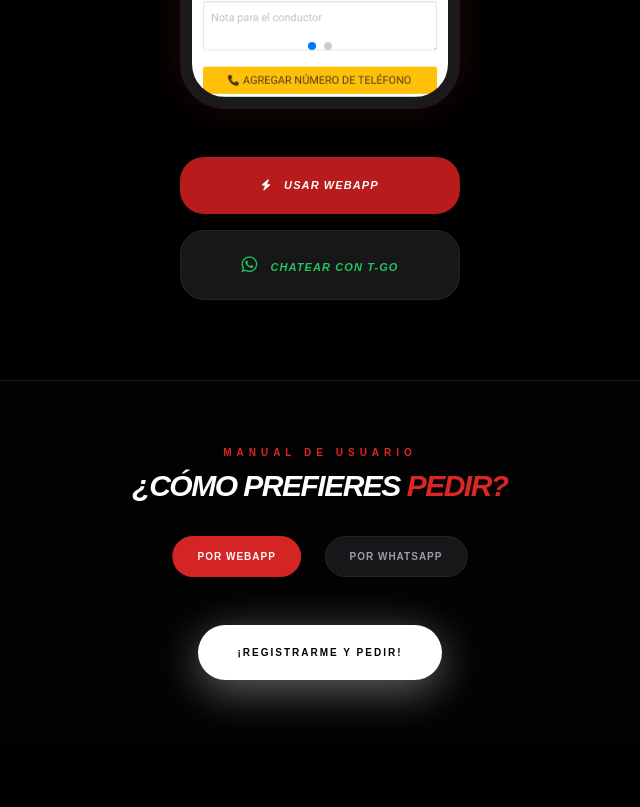
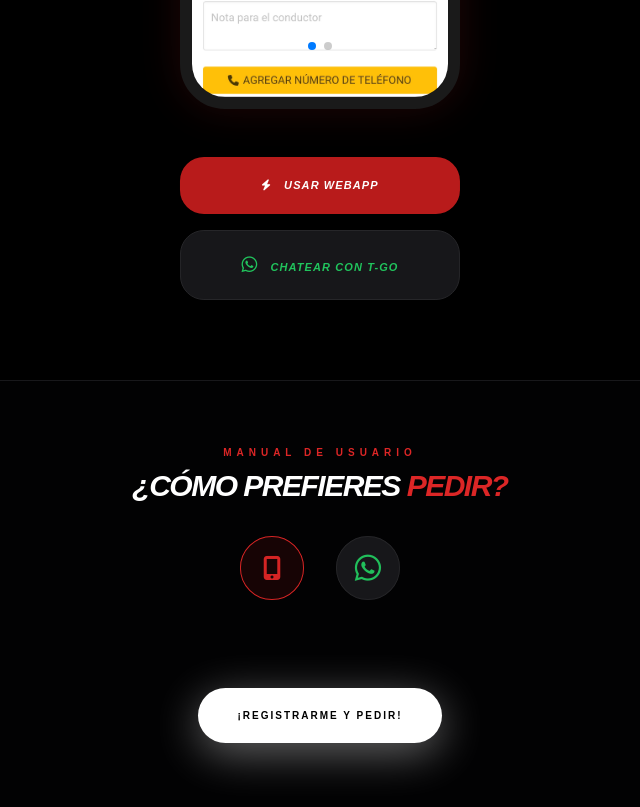
Before and after one commit to fasttravel-hue/fast-travel-v2, a plain HTML site: page index.html in a window 1280 px wide. Shown: the part 1415-2222 px from the top of the page, without its empty margins (320-960 px from the left). Before the commit the page ends 2159 px from the top, so only its background shows below. Drawn offline with nearby package versions, Linux system fonts and the light colour scheme.

Commit message:
Update index.html

```diff
--- a/index.html
+++ b/index.html
@@ -123,6 +123,22 @@
     0% { box-shadow: 0 10px 20px rgba(255,255,255,0.1); }
     50% { box-shadow: 0 10px 45px rgba(255,255,255,0.4); } /* Aquí es cuando brilla más */
     100% { box-shadow: 0 10px 20px rgba(255,255,255,0.1); }
+}
+/* Efecto de latido suave para los iconos */
+.btn-icon-vip {
+    animation: latidoVip 3s infinite ease-in-out;
+}
+
+@keyframes latidoVip {
+    0% { transform: scale(1); }
+    50% { transform: scale(1.1); } /* Se agranda un 10% */
+    100% { transform: scale(1); }
+}
+
+/* Cambio de color cuando están activos (opcional pero recomendado) */
+#btn-m-webapp:active, #btn-m-whatsapp:active {
+    transform: scale(0.9);
+    filter: brightness(1.2);
 }
 
     </style>
@@ -263,9 +279,16 @@
                     </h2>
 
                     <div class="flex justify-center gap-4 mb-10">
-                        <button onclick="switchManual('webapp')" id="btn-m-webapp" class="px-6 py-3 rounded-full border border-red-600 bg-red-600 text-white font-black text-[10px] uppercase tracking-widest transition-all">Por WebApp</button>
-                        <button onclick="switchManual('whatsapp')" id="btn-m-whatsapp" class="px-6 py-3 rounded-full border border-zinc-800 bg-zinc-900 text-gray-400 font-black text-[10px] uppercase tracking-widest transition-all">Por WhatsApp</button>
-                    </div>
+                        <div class="flex justify-center gap-8 mb-10">
+    <button onclick="switchManual('webapp')" id="btn-m-webapp" class="btn-icon-vip flex items-center justify-center w-16 h-16 rounded-full border border-red-600 bg-red-600/10 text-red-600 transition-all">
+        <i class="fa-solid fa-mobile-screen-button text-2xl"></i>
+    </button>
+
+    <button onclick="switchManual('whatsapp')" id="btn-m-whatsapp" class="btn-icon-vip flex items-center justify-center w-16 h-16 rounded-full border border-zinc-800 bg-zinc-900 text-green-500 transition-all">
+        <i class="fa-brands fa-whatsapp text-3xl"></i>
+    </button>
+                        </div>
+
                 </div>
 
                 <div id="manual-webapp" class="hidden grid grid-cols-1 md:grid-cols-2 lg:grid-cols-4 gap-6">
```
